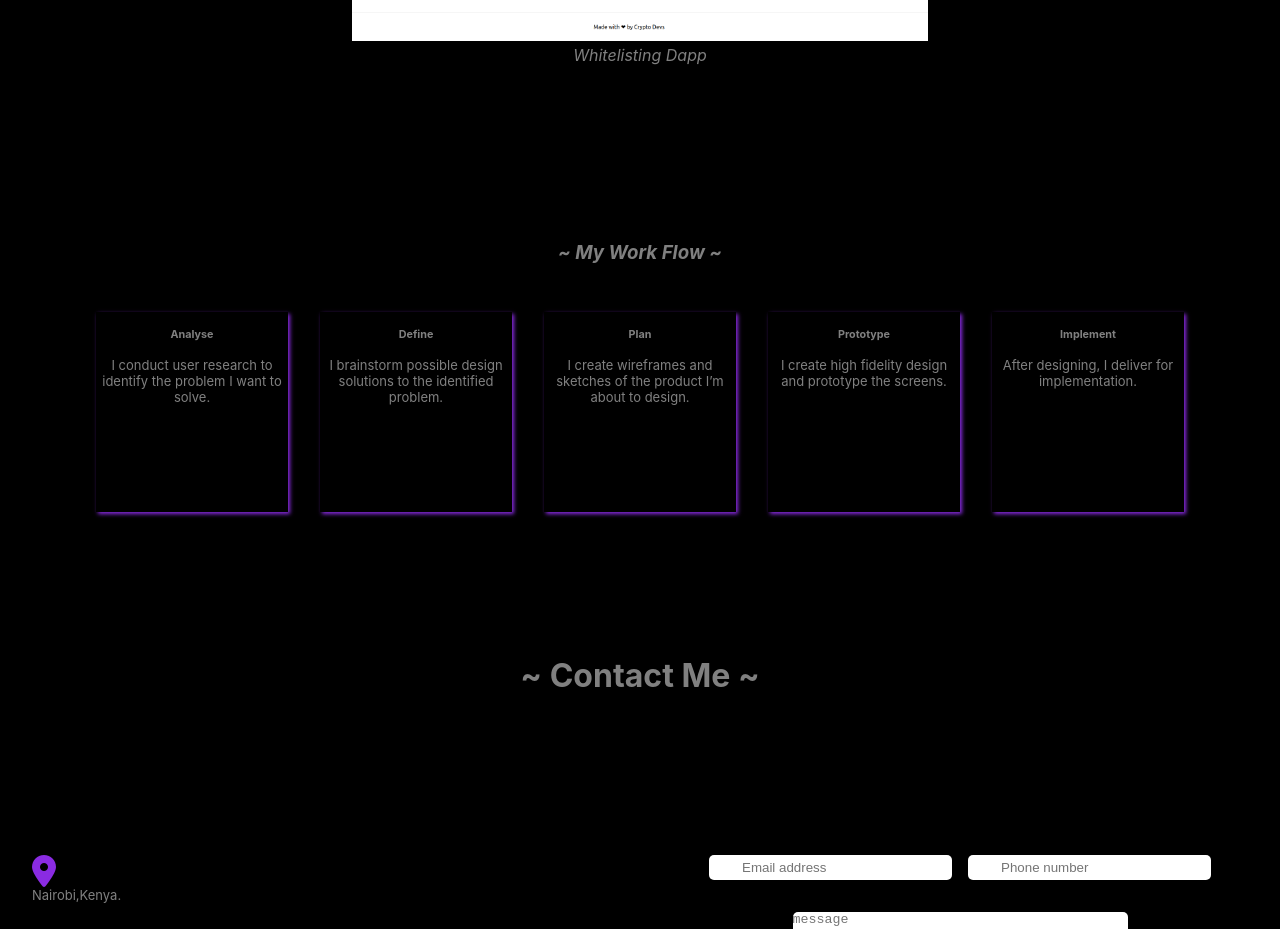
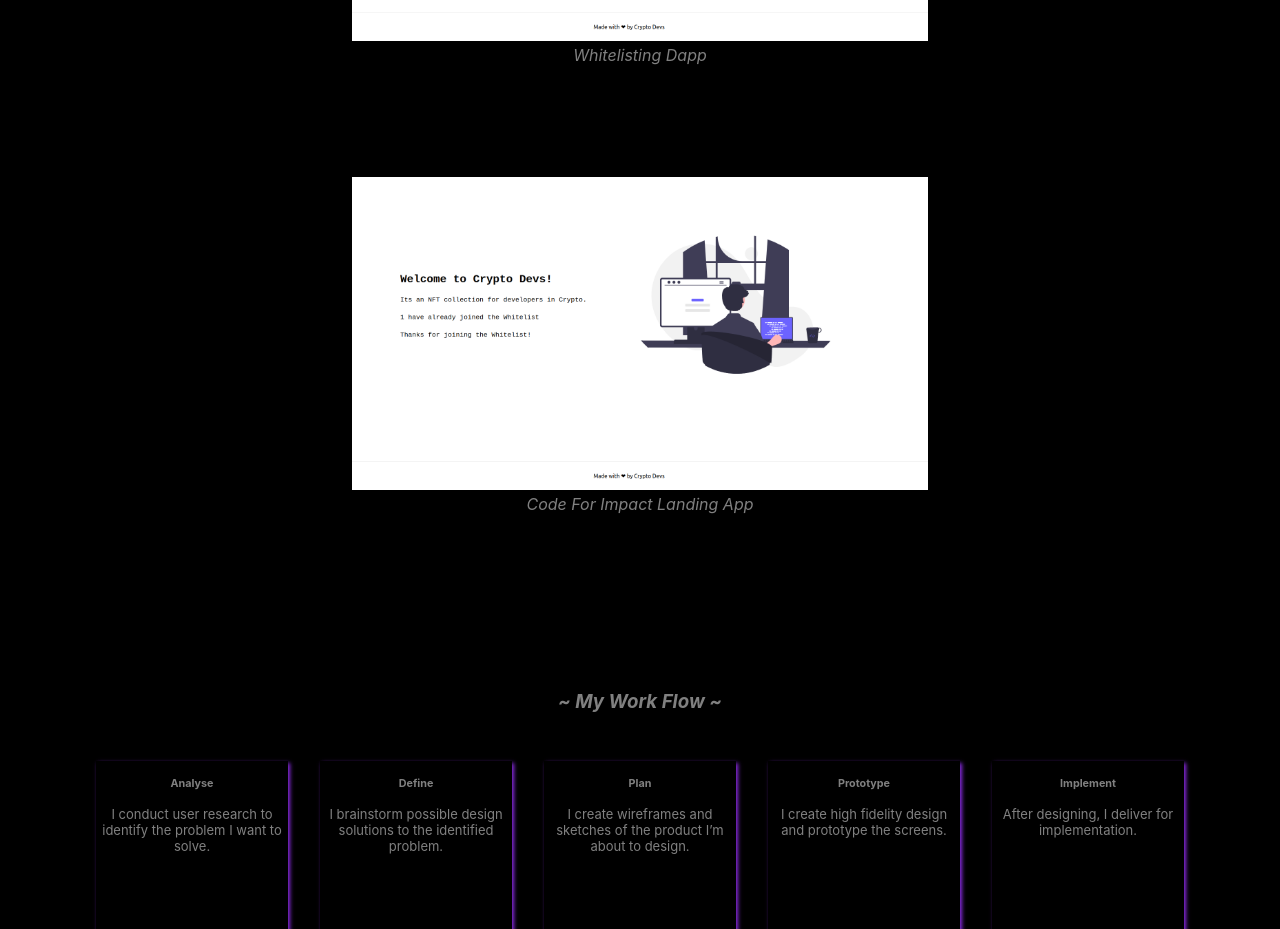
Before and after one commit to JoanKinyanjui/Kinyanjui, a React (Create React App) app: page / in a window 1280 px wide. Shown: the part 4440-5369 px from the top of the page. Built offline with nearby package versions, Linux system fonts and the light colour scheme; a web font is replaced by a local one.

Commit message:
Update Projects.js
additional project

```diff
--- a/src/Components/Projects/Projects.js
+++ b/src/Components/Projects/Projects.js
@@ -35,6 +35,10 @@
          <a href='https://whitelisting-dapp-five.vercel.app/'><img className='project-img' alt='whitelisting dapp'  src='/Images/whitelist.png'/></a>
 <p>Whitelisting Dapp</p>
          </div>
+        <div className='container-item'>
+         <a href='https://code-for-impact-site-ne25.vercel.app/'><img className='project-img' alt='whitelisting dapp'  src='/Images/whitelist.png'/></a>
+<p>Code For Impact Landing App</p>
+         </div>
      </div>
         </div>
 
```
